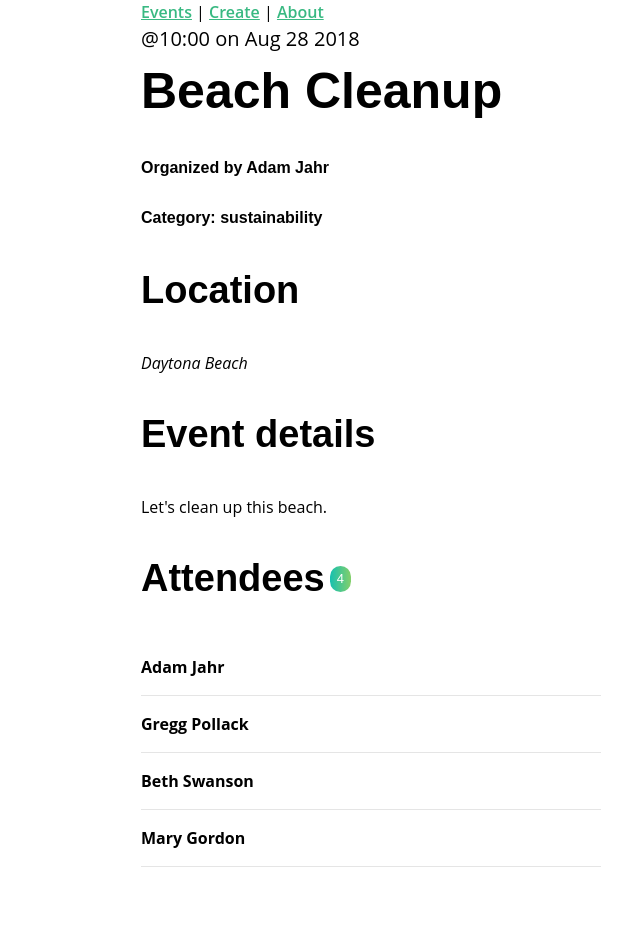
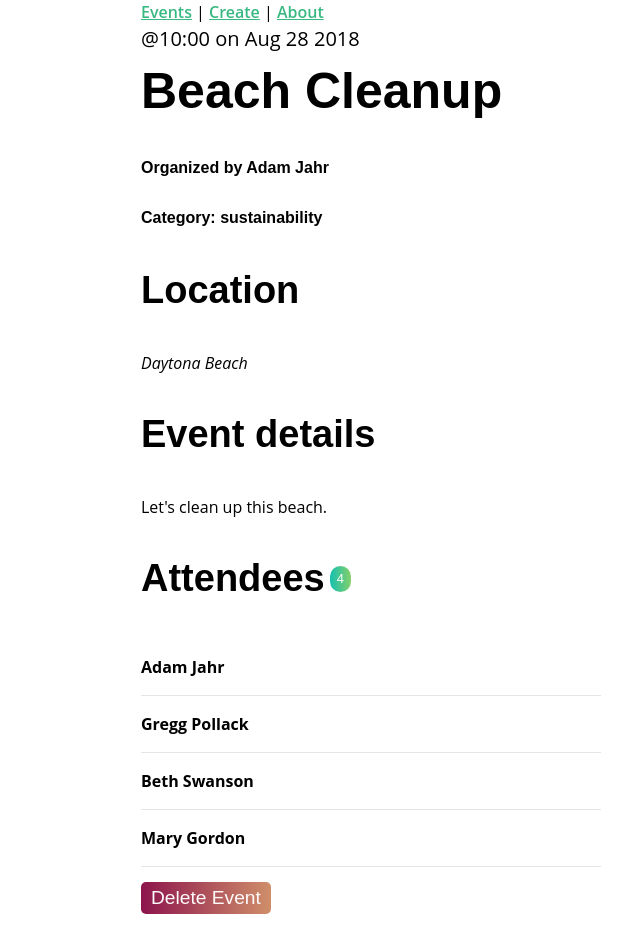
Before and after one commit to AceCFox/real-world-vue, a Vue app: page /event/1 in a window 1280 px wide. Shown: the top 952 px of the page, without its empty margins (269-909 px from the left). Before the commit the page ends 887 px from the top, so only its background shows below. Built offline with nearby package versions, Linux system fonts and the light colour scheme; data requests are answered from the project's data file.

Commit message:
delete buttin visible

```diff
--- a/db.json
+++ b/db.json
@@ -301,6 +301,20 @@
       "date": "",
       "time": "",
       "attendees": []
+    },
+    {
+      "id": 2936453,
+      "category": "",
+      "organizer": {
+        "id": "abc123",
+        "name": "Ace"
+      },
+      "title": "",
+      "description": "",
+      "location": "",
+      "date": "",
+      "time": "",
+      "attendees": []
     }
   ]
 }
--- a/src/views/EventDetails.vue
+++ b/src/views/EventDetails.vue
@@ -23,6 +23,7 @@
             <b>{{ attendee.name }}</b>
         </li>
         </ul>
+        <button class="delete-btn" v-on:click="clickedDelete">Delete Event</button>
   </div>
 </template>
 
@@ -37,7 +38,12 @@ export default {
     computed:  mapState ({
         event: state => state.event.event
     }),
-    methods: mapActions('event', ['fetchSingleEvent'])
+    methods: {
+        clickedDelete(){
+            alert('you did it bb you clicked delete!')
+        },
+       ...mapActions('event', ['fetchSingleEvent'])
+    }
 }
 </script>
 
@@ -60,4 +66,22 @@ export default {
   padding: 1em 0;
   border-bottom: solid 1px #e5e5e5;
 }
+.delete-btn{
+    margin-top: 15px;
+    margin-bottom: 50px;
+    border-radius: 5px;
+    border-style: none;
+    padding: 5px 10px;
+    font-family: sans-serif;
+    background: linear-gradient(to right, #8d144d, #cf8f6a);
+    color: rgb(255, 251, 251);
+    cursor:pointer;
+    font-size: 120%;
+}
+.delete-btn:hover {
+  box-shadow: 0 12px 16px 0 rgba(0,0,0,0.24), 0 17px 50px 0 rgba(0,0,0,0.19);
+}
+.delete-btn:active{
+  transform: translateY(4px)
+}
 </style>
```
Also changed, not shown: src/components/confirmDelete.vue (added, +13 -0 lines).
